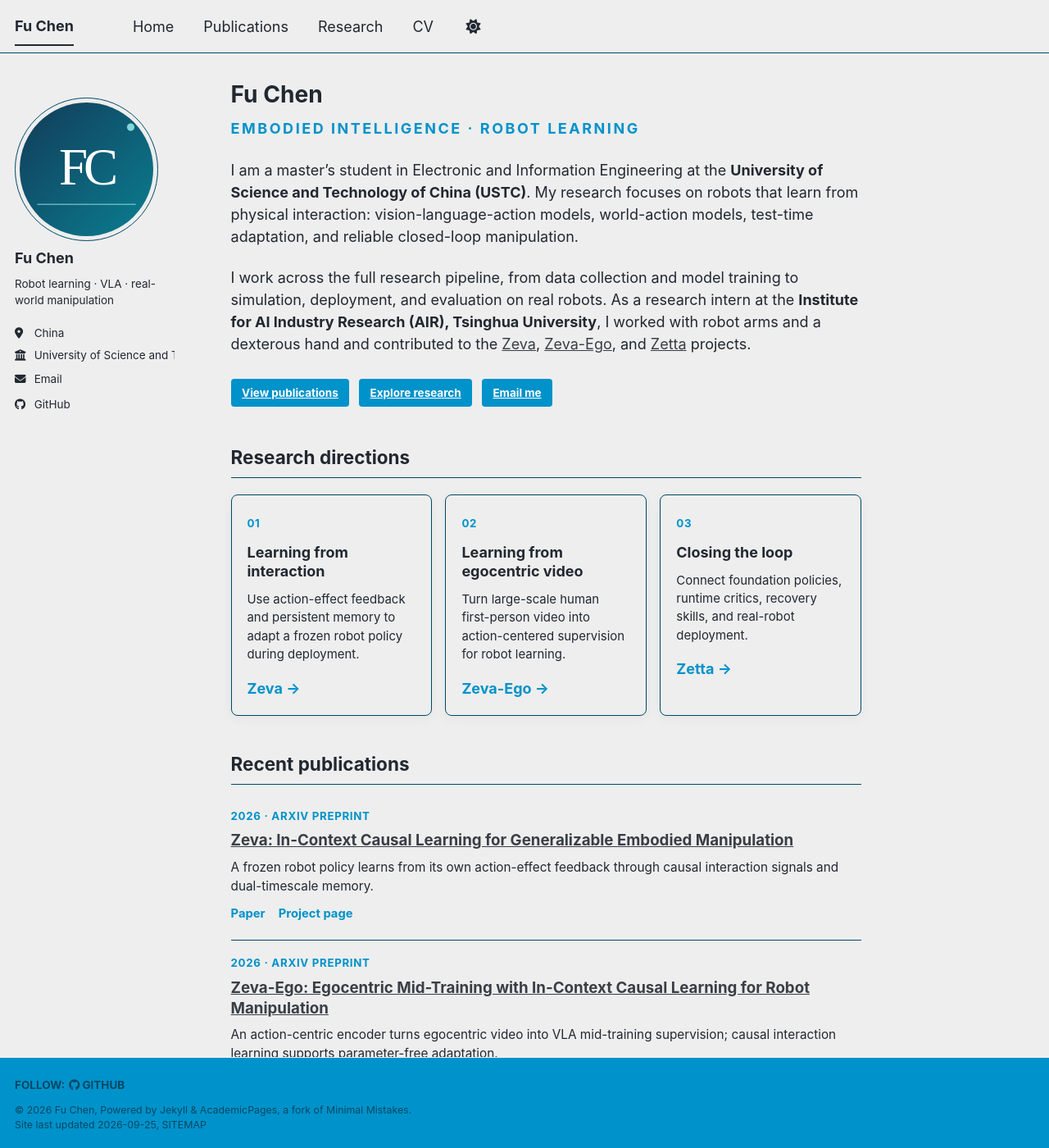
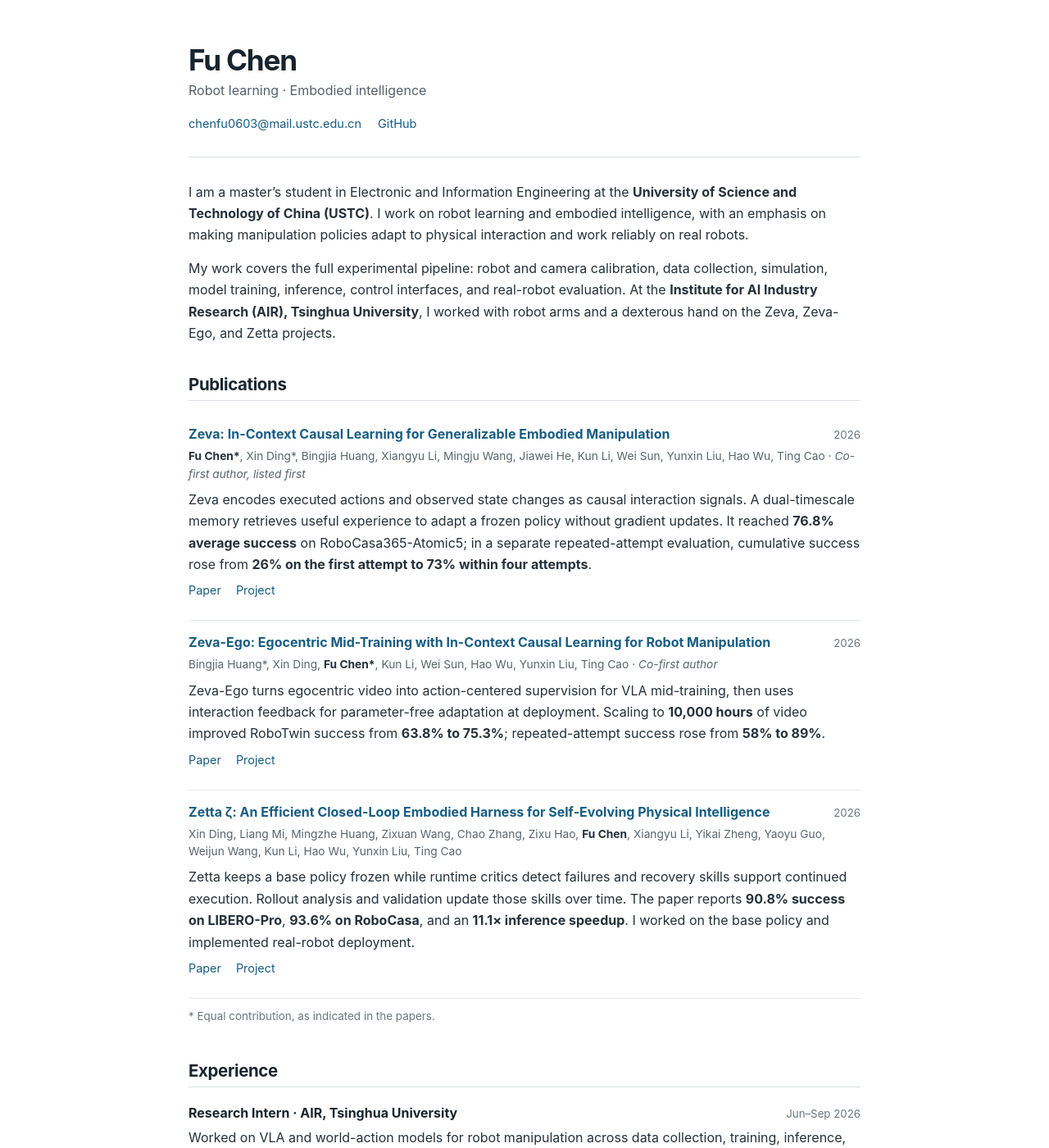
Before and after one commit to dsdfasfaac/dsdfasfaac.github.io, a Jekyll site: the page built from _pages/about.md, in a window 1280 px wide and 1400 px high. Shown: the whole window at 82% size. Built offline with Jekyll 4.4.1, drawn with Linux system fonts in a browser that asks for light colours; a style sheet for code colours, icons or effects is not loaded; some of the changed text lies outside the part shown.

Commit message:
Simplify academic homepage into one page

```diff
--- /dev/null
+++ b/_layouts/home.html
@@ -0,0 +1,27 @@
+<!doctype html>
+<html lang="en">
+  <head>
+    <meta charset="utf-8">
+    <meta name="viewport" content="width=device-width, initial-scale=1">
+    <meta name="description" content="Fu Chen — robot learning, embodied intelligence, and real-world manipulation.">
+    <meta name="theme-color" content="#ffffff">
+    <link rel="canonical" href="{{ '/' | absolute_url }}">
+    <link rel="icon" type="image/svg+xml" href="{{ '/images/fu-chen-avatar.svg' | relative_url }}">
+    <link rel="stylesheet" href="{{ '/assets/css/home.css' | relative_url }}">
+    <title>Fu Chen · Robot Learning</title>
+  </head>
+  <body>
+    <main class="site">
+      <header class="intro">
+        <h1>Fu Chen</h1>
+        <p>Robot learning · Embodied intelligence</p>
+        <div class="contact">
+          <a href="mailto:chenfu0603@mail.ustc.edu.cn">chenfu0603@mail.ustc.edu.cn</a>
+          <a href="https://github.com/dsdfasfaac">GitHub</a>
+        </div>
+      </header>
+      <div class="content">{{ content }}</div>
+      <footer>Fu Chen · Updated September 2026</footer>
+    </main>
+  </body>
+</html>
--- a/_pages/about.md
+++ b/_pages/about.md
@@ -1,57 +1,84 @@
 ---
+layout: home
 permalink: /
 title: "Fu Chen"
-author_profile: true
 redirect_from:
   - /about/
   - /about.html
+  - /publications/
+  - /research/
+  - /cv/
+  - /resume/
+  - /publication/zeva/
+  - /publication/zeva-ego/
+  - /publication/zetta/
 ---
 
-<p class="home-kicker">EMBODIED INTELLIGENCE · ROBOT LEARNING</p>
+I am a master's student in Electronic and Information Engineering at the **University of Science and Technology of China (USTC)**. I work on robot learning and embodied intelligence, with an emphasis on making manipulation policies adapt to physical interaction and work reliably on real robots.
 
-I am a master's student in Electronic and Information Engineering at the **University of Science and Technology of China (USTC)**. My research focuses on robots that learn from physical interaction: vision-language-action models, world-action models, test-time adaptation, and reliable closed-loop manipulation.
+My work covers the full experimental pipeline: robot and camera calibration, data collection, simulation, model training, inference, control interfaces, and real-robot evaluation. At the **Institute for AI Industry Research (AIR), Tsinghua University**, I worked with robot arms and a dexterous hand on the Zeva, Zeva-Ego, and Zetta projects.
 
-I work across the full research pipeline, from data collection and model training to simulation, deployment, and evaluation on real robots. As a research intern at the **Institute for AI Industry Research (AIR), Tsinghua University**, I worked with robot arms and a dexterous hand and contributed to the [Zeva](/publication/zeva/), [Zeva-Ego](/publication/zeva-ego/), and [Zetta](/publication/zetta/) projects.
+## Publications
 
-<div class="home-actions">
-  <a class="btn btn--primary" href="/publications/">View publications</a>
-  <a class="btn" href="/research/">Explore research</a>
-  <a class="btn" href="mailto:chenfu0603@mail.ustc.edu.cn">Email me</a>
+<div class="publication">
+  <div class="publication__heading"><span>2026</span><h3><a href="https://arxiv.org/abs/2608.30880">Zeva: In-Context Causal Learning for Generalizable Embodied Manipulation</a></h3></div>
+  <p class="publication__authors"><strong>Fu Chen*</strong>, Xin Ding*, Bingjia Huang, Xiangyu Li, Mingju Wang, Jiawei He, Kun Li, Wei Sun, Yunxin Liu, Hao Wu, Ting Cao · <em>Co-first author, listed first</em></p>
+  <p>Zeva encodes executed actions and observed state changes as causal interaction signals. A dual-timescale memory retrieves useful experience to adapt a frozen policy without gradient updates. It reached <strong>76.8% average success</strong> on RoboCasa365-Atomic5; in a separate repeated-attempt evaluation, cumulative success rose from <strong>26% on the first attempt to 73% within four attempts</strong>.</p>
+  <p class="publication__links"><a href="https://arxiv.org/abs/2608.30880">Paper</a><a href="https://air-embodied-brain.github.io/Zeva/">Project</a></p>
 </div>
 
-## Research directions
-
-<div class="research-grid">
-  <div class="research-card">
-    <span class="research-card__index">01</span>
-    <h3>Learning from interaction</h3>
-    <p>Use action-effect feedback and persistent memory to adapt a frozen robot policy during deployment.</p>
-    <a href="/publication/zeva/">Zeva →</a>
-  </div>
-  <div class="research-card">
-    <span class="research-card__index">02</span>
-    <h3>Learning from egocentric video</h3>
-    <p>Turn large-scale human first-person video into action-centered supervision for robot learning.</p>
-    <a href="/publication/zeva-ego/">Zeva-Ego →</a>
-  </div>
-  <div class="research-card">
-    <span class="research-card__index">03</span>
-    <h3>Closing the loop</h3>
-    <p>Connect foundation policies, runtime critics, recovery skills, and real-robot deployment.</p>
-    <a href="/publication/zetta/">Zetta →</a>
-  </div>
+<div class="publication">
+  <div class="publication__heading"><span>2026</span><h3><a href="https://arxiv.org/abs/2609.24411">Zeva-Ego: Egocentric Mid-Training with In-Context Causal Learning for Robot Manipulation</a></h3></div>
+  <p class="publication__authors">Bingjia Huang*, Xin Ding, <strong>Fu Chen*</strong>, Kun Li, Wei Sun, Hao Wu, Yunxin Liu, Ting Cao · <em>Co-first author</em></p>
+  <p>Zeva-Ego turns egocentric video into action-centered supervision for VLA mid-training, then uses interaction feedback for parameter-free adaptation at deployment. Scaling to <strong>10,000 hours</strong> of video improved RoboTwin success from <strong>63.8% to 75.3%</strong>; repeated-attempt success rose from <strong>58% to 89%</strong>.</p>
+  <p class="publication__links"><a href="https://arxiv.org/abs/2609.24411">Paper</a><a href="https://air-embodied-brain.github.io/Zeva-Ego/">Project</a></p>
 </div>
 
-## Recent publications
+<div class="publication">
+  <div class="publication__heading"><span>2026</span><h3><a href="https://arxiv.org/abs/2608.16590">Zetta ζ: An Efficient Closed-Loop Embodied Harness for Self-Evolving Physical Intelligence</a></h3></div>
+  <p class="publication__authors">Xin Ding, Liang Mi, Mingzhe Huang, Zixuan Wang, Chao Zhang, Zixu Hao, <strong>Fu Chen</strong>, Xiangyu Li, Yikai Zheng, Yaoyu Guo, Weijun Wang, Kun Li, Hao Wu, Yunxin Liu, Ting Cao</p>
+  <p>Zetta keeps a base policy frozen while runtime critics detect failures and recovery skills support continued execution. Rollout analysis and validation update those skills over time. The paper reports <strong>90.8% success on LIBERO-Pro</strong>, <strong>93.6% on RoboCasa</strong>, and an <strong>11.1× inference speedup</strong>. I worked on the base policy and implemented real-robot deployment.</p>
+  <p class="publication__links"><a href="https://arxiv.org/abs/2608.16590">Paper</a><a href="https://air-embodied-brain.github.io/zetta/">Project</a></p>
+</div>
 
-{% assign selected_papers = site.publications | sort: "order" %}
-{% for paper in selected_papers %}
-<div class="paper-row">
-  <div class="paper-row__meta">{{ paper.year }} · {{ paper.venue }}</div>
-  <h3><a href="{{ paper.url }}">{{ paper.title }}</a></h3>
-  <p>{{ paper.excerpt }}</p>
-  <div class="paper-row__links"><a href="{{ paper.paperurl }}">Paper</a><a href="{{ paper.projecturl }}">Project page</a></div>
+<p class="note">* Equal contribution, as indicated in the papers.</p>
+
+## Experience
+
+<div class="entry">
+  <div class="entry__heading"><h3>Research Intern · AIR, Tsinghua University</h3><span>Jun–Sep 2026</span></div>
+  <p>Worked on VLA and world-action models for robot manipulation across data collection, training, inference, and real-robot evaluation. Integrated robot arms and a dexterous hand, including calibration and control interfaces. Built a Real2Sim2Real workflow for simulation rollouts, policy training, and transfer back to physical robots.</p>
 </div>
-{% endfor %}
 
-<p class="section-more"><a href="/publications/">All publications →</a></p>
+<div class="entry">
+  <div class="entry__heading"><h3>Research Intern · Eastern Institute of Technology, Ningbo</h3><span>Jun–Sep 2025</span></div>
+  <p>Ran Franka manipulation experiments and reproduced <a href="https://nimolty.github.io/Seer/">Seer</a>, a predictive inverse-dynamics model, including its training and inference pipeline.</p>
+</div>
+
+<div class="entry">
+  <div class="entry__heading"><h3>Motion Control Engineer · Gaoqing Electromechanical</h3><span>Jan–Apr 2025</span></div>
+  <p>Developed a C++ SDK for robot walking speed and mode switching. Adapted ModelBasedFootstepPlanning to a 12-DoF biped, trained in simulation, and validated sim-to-sim and sim-to-real deployment with MuJoCo and RKNN.</p>
+</div>
+
+## Education
+
+<div class="entry entry--compact">
+  <div class="entry__heading"><h3>University of Science and Technology of China</h3><span>2025–2028 (expected)</span></div>
+  <p>M.Eng., Electronic and Information Engineering</p>
+</div>
+
+<div class="entry entry--compact">
+  <div class="entry__heading"><h3>Hunan University</h3><span>2021–2025</span></div>
+  <p>B.Eng., Electronic and Information Engineering</p>
+</div>
+
+## Selected engineering work
+
+<div class="entry">
+  <div class="entry__heading"><h3>RoboMaster Yuelu Team · Control group leader and team captain</h3><span>2023</span></div>
+  <p>Led a <a href="https://gitee.com/hnuyuelurm/basic_framework">modular embedded control framework</a> with 400+ stars, recognized with the RoboMaster 2023 Open Source Award (third prize). Developed a wheel-legged balancing infantry control system using Kalman filtering and LQR; the team won first prize in the 2023 RoboMaster University League infantry robot competition.</p>
+</div>
+
+## Skills
+
+<p class="skills"><strong>Programming:</strong> Python, C++ · <strong>Robot systems:</strong> ROS/ROS 2, MuJoCo, Isaac Sim, RKNN · <strong>Machine learning:</strong> PyTorch, Transformers, distributed training, VLA and world-action models</p>
--- a/_pages/cv.md
+++ /dev/null
@@ -1,47 +0,0 @@
----
-layout: archive
-title: "Curriculum Vitae"
-permalink: /cv/
-author_profile: true
-redirect_from:
-  - /resume/
----
-
-## Education
-
-**University of Science and Technology of China (USTC)** · Master's student, Electronic and Information Engineering<br>
-*Sep 2025 – Jun 2028 (expected)*
-
-**Hunan University** · B.Eng., Electronic and Information Engineering<br>
-*Sep 2021 – Jun 2025*
-
-## Research and engineering experience
-
-**Research Intern, Institute for AI Industry Research (AIR), Tsinghua University**<br>
-*Jun 2026 – Sep 2026*<br>
-Research on VLA and world-action models, interaction-driven adaptation, and robot manipulation. Built and evaluated the data-to-deployment pipeline on robot arms and a dexterous hand. Designed a Real2Sim2Real workflow for simulation rollouts, policy optimization, and real-robot validation.
-
-**Research Intern, Eastern Institute of Technology, Ningbo**<br>
-*Jun 2025 – Sep 2025*<br>
-Conducted Franka manipulation experiments and reproduced the Seer predictive inverse-dynamics model, including training and inference for multimodal encoding, future visual prediction, and action prediction.
-
-**Motion Control Engineer, Gaoqing Electromechanical (高擎机电)**<br>
-*Jan 2025 – Apr 2025*<br>
-Developed a C++ SDK for robot walking speed and mode switching. Adapted ModelBasedFootstepPlanning to a 12-DoF biped, trained in simulation, and validated sim-to-sim and sim-to-real deployment with MuJoCo and RKNN.
-
-## Publications
-
-{% assign papers = site.publications | sort: "order" %}
-{% for paper in papers %}
-- **{{ paper.title }}** · {{ paper.venue }}, {{ paper.year }} · {{ paper.contribution }}. [Paper]({{ paper.paperurl }}) · [Project]({{ paper.projecturl }})
-{% endfor %}
-
-## Technical skills
-
-- **Robot learning:** vision-language-action models, world-action models, test-time adaptation, reinforcement learning.
-- **Training and deployment:** PyTorch, Transformers, distributed training, MuJoCo, Isaac Sim, RKNN, Real2Sim2Real.
-- **Development:** Python, C++, ROS/ROS 2, real-robot manipulation systems.
-
-## Leadership and open source
-
-**RoboMaster Yuelu Team, Hunan University** · Control group leader and team captain, 2023. Led a [modular embedded control framework](https://gitee.com/hnuyuelurm/basic_framework) with 400+ stars, recognized with the RoboMaster 2023 Open Source Award (third prize). Developed a wheel-legged balancing infantry control system using Kalman filtering and LQR; the team won first prize in the 2023 RoboMaster University League infantry robot competition.
--- a/_pages/research.md
+++ /dev/null
@@ -1,20 +0,0 @@
----
-layout: archive
-title: "Research"
-permalink: /research/
-author_profile: true
----
-
-My goal is to make robot manipulation more reliable outside a fixed training distribution. I study how policies can acquire physical priors from large-scale data, learn from their own action outcomes, and improve through closed-loop execution on real hardware.
-
-## Interaction-driven adaptation
-
-[Zeva](/publication/zeva/) studies how a frozen policy can adapt without gradient updates. It encodes executed actions and observed state changes as causal interaction signals, then retrieves relevant experience from a dual-timescale memory to guide later actions. On RoboCasa365-Atomic5, it reached **76.8% average success**; in a separate repeated-attempt evaluation, cumulative success rose from **26% on the first attempt to 73% within four attempts**.
-
-## Learning from human video
-
-[Zeva-Ego](/publication/zeva-ego/) uses an action-centric encoder to derive training signals from egocentric video for VLA mid-training. Scaling the video data to **10,000 hours** raised RoboTwin success from **63.8% to 75.3%**. Interaction memory then supports parameter-free adaptation across repeated attempts.
-
-## Closed-loop agents and real robots
-
-[Zetta](/publication/zetta/) combines a frozen base policy with runtime critics and recovery skills that evolve through execution, rollout analysis, and validation. I worked on the base policy and real-robot deployment. At AIR, I also worked across data collection, training, calibration, control interfaces, inference, and evaluation on robot arms and a dexterous hand.
--- a/_publications/zeva-ego.md
+++ /dev/null
@@ -1,24 +0,0 @@
----
-title: "Zeva-Ego: Egocentric Mid-Training with In-Context Causal Learning for Robot Manipulation"
-collection: publications
-permalink: /publication/zeva-ego/
-year: 2026
-order: 2
-venue: "arXiv preprint"
-contribution: "Co-first author"
-authors: "Bingjia Huang, Xin Ding, Fu Chen, Kun Li, Wei Sun, Hao Wu, Yunxin Liu, Ting Cao"
-paperurl: "https://arxiv.org/abs/2609.24411"
-projecturl: "https://air-embodied-brain.github.io/Zeva-Ego/"
-excerpt: "An action-centric encoder turns egocentric video into VLA mid-training supervision; causal interaction learning supports parameter-free adaptation."
----
-
-**Authors:** Bingjia Huang<sup>*</sup>, Xin Ding, <strong>Fu Chen</strong><sup>*</sup>, Kun Li, Wei Sun, Hao Wu, Yunxin Liu, Ting Cao.<br>
-*Equal contribution by the marked authors.*
-
-**Research question.** How can large-scale human first-person video provide physical priors for robot action, and how can the resulting policy keep adapting after deployment?
-
-**Approach.** An Action-Centric Encoder converts egocentric visual transitions into action-centered supervision for VLA mid-training. At deployment, in-context causal learning uses action-effect feedback to adapt the frozen action policy without parameter updates.
-
-**Results.** Scaling egocentric mid-training data to **10,000 hours** improved RoboTwin success from **63.8% to 75.3%**. With accumulated interaction experience, success increased from **58% on the first attempt to 89% on the fourth attempt**.
-
-[Read the paper](https://arxiv.org/abs/2609.24411) · [Project page](https://air-embodied-brain.github.io/Zeva-Ego/)
--- a/_publications/zeva.md
+++ /dev/null
@@ -1,24 +0,0 @@
----
-title: "Zeva: In-Context Causal Learning for Generalizable Embodied Manipulation"
-collection: publications
-permalink: /publication/zeva/
-year: 2026
-order: 1
-venue: "arXiv preprint"
-contribution: "Co-first author (listed first)"
-authors: "Fu Chen, Xin Ding, Bingjia Huang, Xiangyu Li, Mingju Wang, Jiawei He, Kun Li, Wei Sun, Yunxin Liu, Hao Wu, Ting Cao"
-paperurl: "https://arxiv.org/abs/2608.30880"
-projecturl: "https://air-embodied-brain.github.io/Zeva/"
-excerpt: "A frozen robot policy learns from its own action-effect feedback through causal interaction signals and dual-timescale memory."
----
-
-**Authors:** <strong>Fu Chen</strong><sup>*</sup>, Xin Ding<sup>*</sup>, Bingjia Huang, Xiangyu Li, Mingju Wang, Jiawei He, Kun Li, Wei Sun, Yunxin Liu, Hao Wu, Ting Cao.<br>
-*Equal contribution; Fu Chen is listed first.*
-
-**Research question.** Can a robot adapt to unfamiliar physical conditions using its own interaction experience while keeping the policy weights fixed?
-
-**Approach.** Zeva encodes an executed action and its observed state change into a causal interaction signal. A brief interaction trace captures recent dynamics, while a persistent memory carries useful evidence across attempts. Retrieved signals condition subsequent action generation without test-time gradient updates.
-
-**Results.** On RoboCasa365-Atomic5, Zeva achieved **76.8% average success**. In a separate repeated-attempt setting on that benchmark, cumulative success increased from **26% on the first attempt to 73% within four attempts**. The paper also reports real-robot experiments and cross-task reuse of interaction experience.
-
-[Read the paper](https://arxiv.org/abs/2608.30880) · [Project page](https://air-embodied-brain.github.io/Zeva/)
--- /dev/null
+++ b/assets/css/home.css
@@ -0,0 +1,55 @@
+:root { color-scheme: light; }
+* { box-sizing: border-box; }
+html { scroll-behavior: smooth; }
+body {
+  margin: 0;
+  background: #fff;
+  color: #25313b;
+  font: 16px/1.65 -apple-system, BlinkMacSystemFont, "Segoe UI", Helvetica, Arial, sans-serif;
+  -webkit-font-smoothing: antialiased;
+}
+.site { width: min(100% - 40px, 820px); margin: 0 auto; }
+.intro { padding: 52px 0 28px; border-bottom: 1px solid #d9e0e5; }
+h1, h2, h3, p { margin-top: 0; }
+h1 { margin-bottom: 3px; color: #18242d; font-size: 2.2rem; font-weight: 700; letter-spacing: -.035em; line-height: 1.2; }
+.intro > p { margin-bottom: 15px; color: #53616c; font-size: 1rem; }
+.contact { display: flex; flex-wrap: wrap; gap: 6px 20px; font-size: .91rem; }
+a { color: #185d83; text-decoration: none; }
+a:hover, a:focus-visible { text-decoration: underline; }
+.content { padding-top: 29px; }
+.content > p { margin-bottom: 14px; }
+.content h2 {
+  margin: 42px 0 14px;
+  padding-bottom: 5px;
+  border-bottom: 1px solid #d9e0e5;
+  color: #18242d;
+  font-size: 1.28rem;
+  font-weight: 700;
+  letter-spacing: -.018em;
+  line-height: 1.35;
+}
+.content h2:first-of-type { margin-top: 36px; }
+.publication { padding: 15px 0 17px; border-bottom: 1px solid #e5e9ec; }
+.publication:last-of-type { border-bottom: 0; }
+.publication__heading, .entry__heading { display: flex; align-items: baseline; justify-content: space-between; gap: 8px 18px; }
+.publication__heading > span, .entry__heading > span { flex: 0 0 auto; color: #697680; font-size: .83rem; }
+.publication__heading > h3 { order: -1; flex: 1; }
+.publication h3, .entry h3 { margin: 0 0 5px; color: #18242d; font-size: 1rem; font-weight: 700; line-height: 1.45; }
+.publication p, .entry p { margin-bottom: 7px; }
+.publication__authors { color: #58656e; font-size: .86rem; line-height: 1.55; }
+.publication__authors strong { color: #25313b; }
+.publication__links { display: flex; gap: 18px; font-size: .9rem; }
+.note { margin-top: 10px; color: #697680; font-size: .84rem; }
+.entry { margin: 20px 0 24px; }
+.entry--compact { margin: 17px 0; }
+.skills { margin-bottom: 40px; }
+footer { margin: 52px 0 28px; padding-top: 15px; border-top: 1px solid #d9e0e5; color: #79858d; font-size: .82rem; }
+@media (max-width: 640px) {
+  body { font-size: 15px; }
+  .site { width: min(100% - 32px, 820px); }
+  .intro { padding-top: 34px; }
+  h1 { font-size: 1.9rem; }
+  .publication__heading, .entry__heading { display: block; }
+  .publication__heading > span, .entry__heading > span { display: block; margin: 0 0 4px; }
+  .publication h3, .entry h3 { margin-bottom: 7px; }
+}
```
Also changed, not shown: README.md (+5 -15 lines), _data/navigation.yml (deleted, +0 -9 lines), _pages/404.md (+2 -1 lines), _pages/publications.html (deleted, +0 -23 lines), _publications/zetta.md (deleted, +0 -23 lines).
